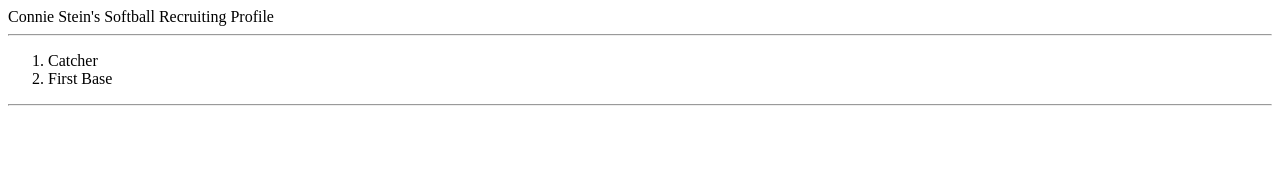
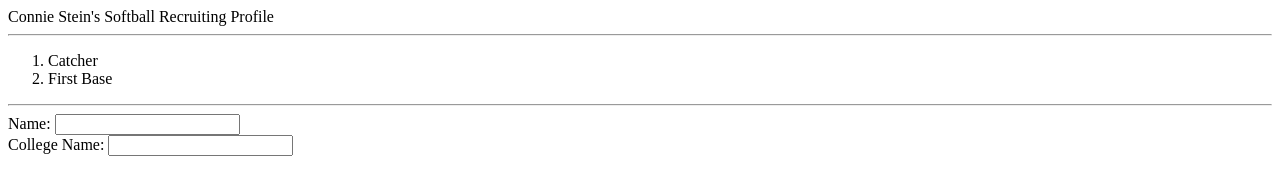
Before and after one commit to acassara13/A.Cassara, a plain HTML site: page index.html in a window 1280 px wide. Drawn offline with Linux system fonts and the light colour scheme.

Commit message:
Update index.html

```diff
--- a/index.html
+++ b/index.html
@@ -8,7 +8,11 @@
     <li>First Base</li>
   </ol>
   <hr>
-
+  <form>
+    <text>Name: </text> <input>
+    <br>
+    <text>College Name: </text> <input>
+    <br>
 
 
 </html>
```
